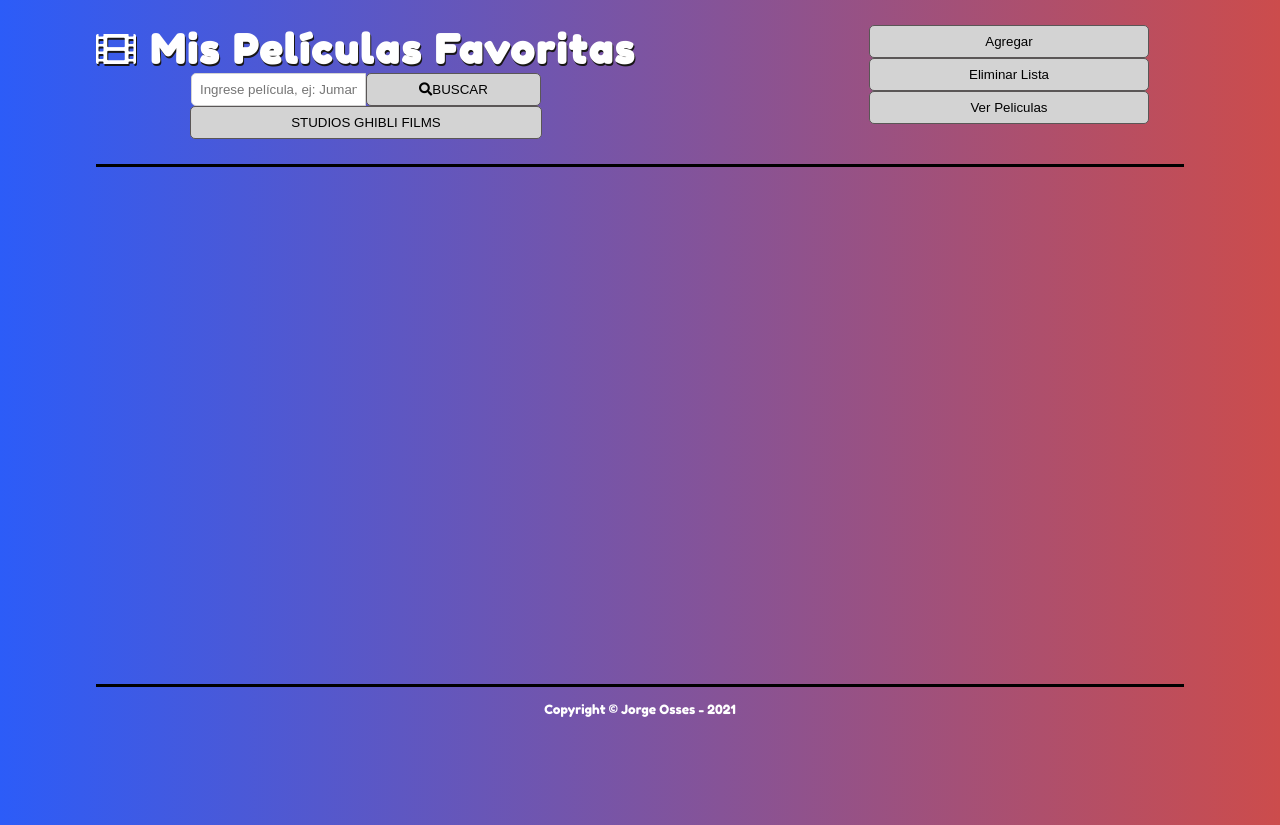
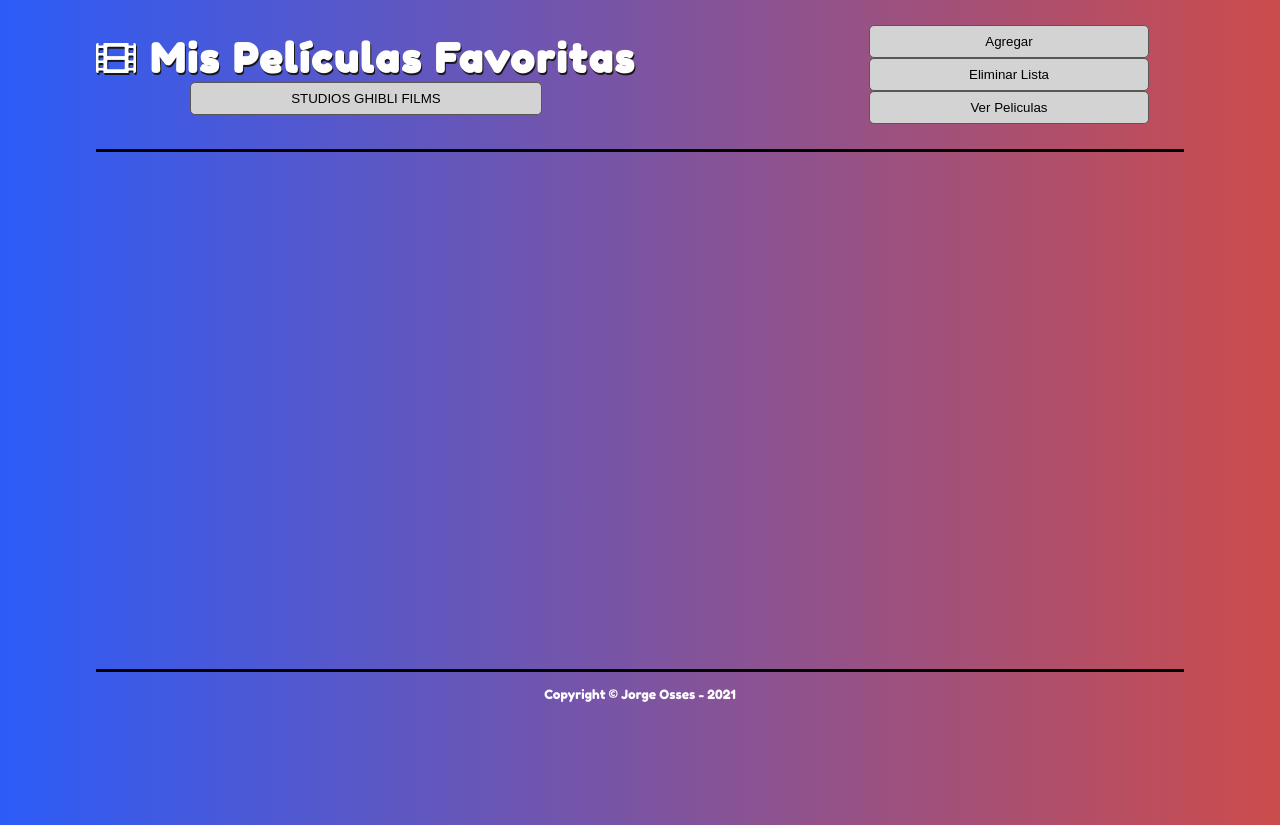
Before and after one commit to jorge-osses/peliculas-favoritas, a plain HTML site: page index.html in a window 1280 px wide. Drawn offline with nearby package versions, Linux system fonts and the light colour scheme.

Commit message:
se oculta buscador

```diff
--- a/index.html
+++ b/index.html
@@ -22,7 +22,7 @@
                     <i class="fas fa-film"></i>
                     Mis Películas Favoritas
                 </h2>
-                <div class="busqueda user-input">
+                <div class="busqueda user-input" style="display:none;">
                     <form id="search-form">
                         <input class="user-input" type="text" id="search" name="search" placeholder="Ingrese película, ej: Jumanji">
                         <button type="submit" name="action"><i class="fas fa-search"></i>BUSCAR</button>
```
